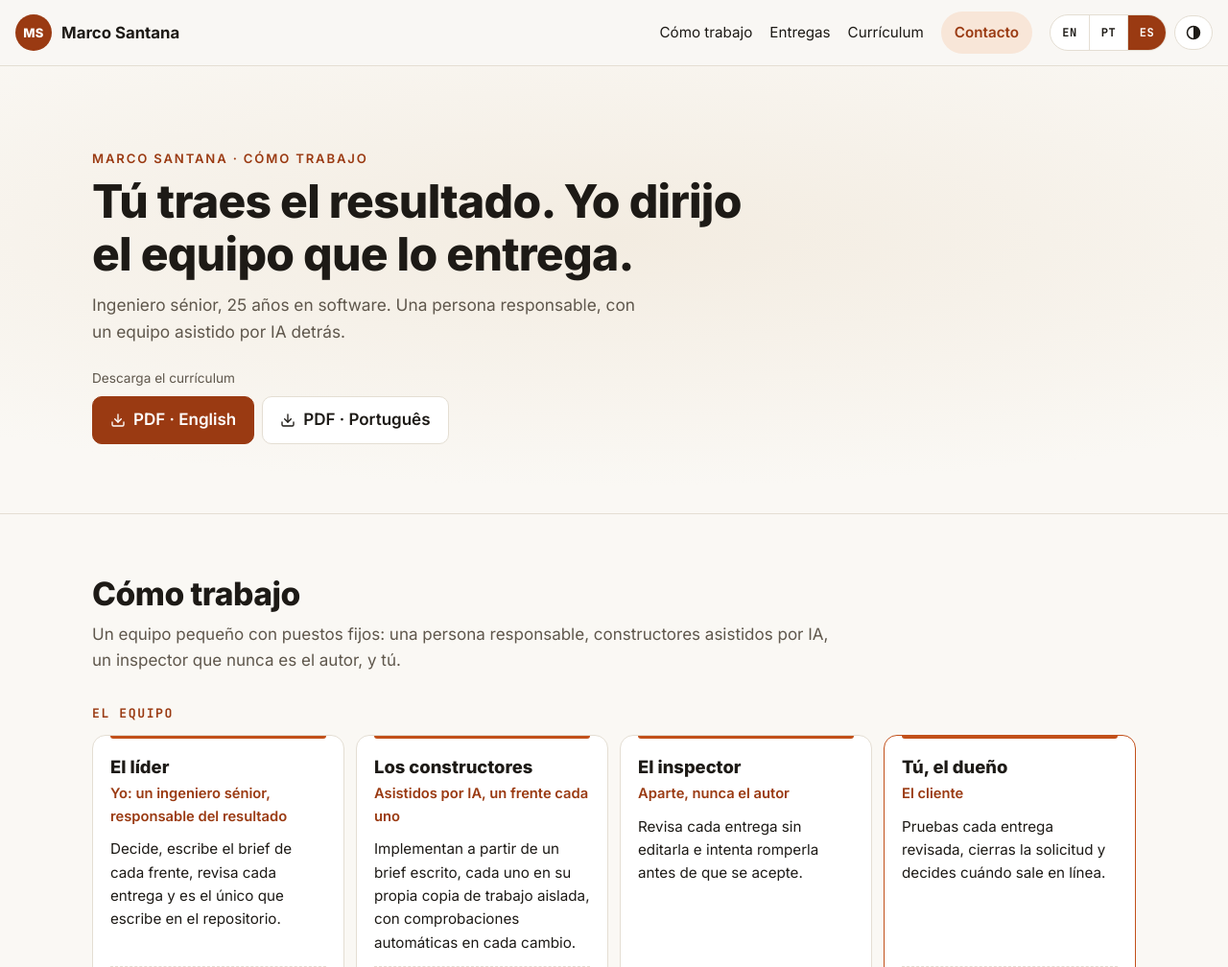
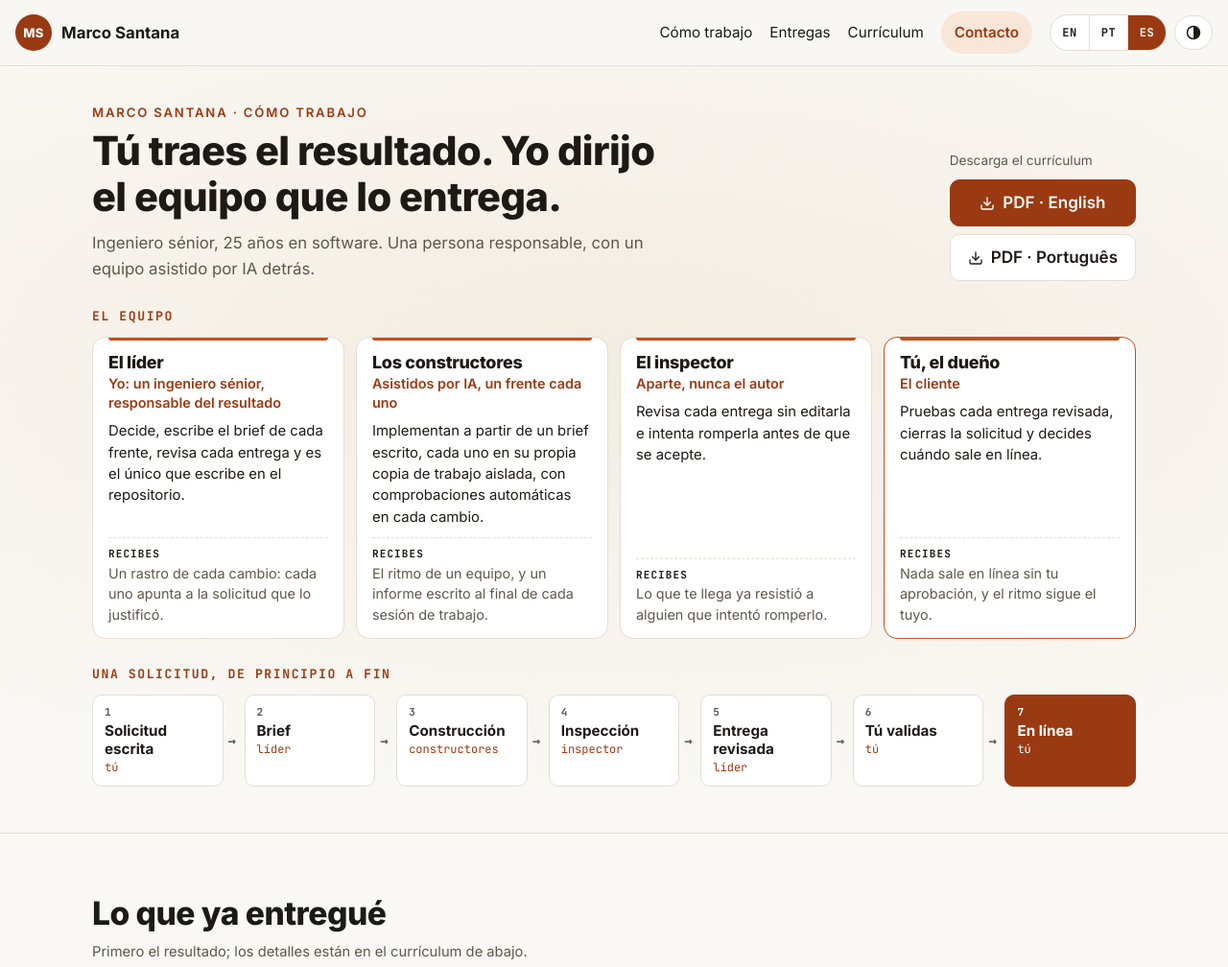
Before and after one commit to msant77/resume, a website: page v1/es/index.html in a window 1280 px wide. Shown: the top 1008 px of the page at 96% size. Drawn offline with Linux system fonts and the light colour scheme.

Commit message:
feat(site): put the squad in the first screen, where the scene was (#2)
The four seats and the cycle of one request move up into the hero,
right under the title and lede; the separate "How I work" section and
its heading and note are gone, so nothing is said twice. On wide
screens the PDFs sit beside the title, which keeps the title, both PDFs
and all four seats on the first screen at 1280 px. Entry pages
regenerated.

Co-authored-by: builder squad house mason opus high
Co-Authored-By: Claude Opus 5.5 <noreply@anthropic.com>

```diff
--- a/v1/assets/i18n/en.json
+++ b/v1/assets/i18n/en.json
@@ -29,8 +29,6 @@
     "lede": "Senior engineer, 25 years in software. One person accountable, an AI-assisted team behind him."
   },
   "how": {
-    "title": "How I work",
-    "note": "A small squad with fixed seats: one person accountable, AI-assisted builders, an inspector who is never the author, and you.",
     "squad": "The squad",
     "youGet": "You get",
     "seat": {
--- a/v1/assets/i18n/es.json
+++ b/v1/assets/i18n/es.json
@@ -29,8 +29,6 @@
     "lede": "Ingeniero sénior, 25 años en software. Una persona responsable, con un equipo asistido por IA detrás."
   },
   "how": {
-    "title": "Cómo trabajo",
-    "note": "Un equipo pequeño con puestos fijos: una persona responsable, constructores asistidos por IA, un inspector que nunca es el autor, y tú.",
     "squad": "El equipo",
     "youGet": "Recibes",
     "seat": {
--- a/v1/assets/i18n/pt-BR.json
+++ b/v1/assets/i18n/pt-BR.json
@@ -29,8 +29,6 @@
     "lede": "Engenheiro sênior, 25 anos em software. Uma pessoa responsável, com uma equipe assistida por IA por trás."
   },
   "how": {
-    "title": "Como trabalho",
-    "note": "Uma equipe pequena, com lugares fixos: uma pessoa responsável, construtores assistidos por IA, um inspetor que nunca é o autor, e você.",
     "squad": "A equipe",
     "youGet": "Você recebe",
     "seat": {
--- a/v1/assets/site.css
+++ b/v1/assets/site.css
@@ -188,46 +188,6 @@ code { font-family: var(--font-mono); font-size: .9em; }
   html { scroll-behavior: smooth; }
 }
 
-/* ---- How I work: the squad's seats, then one request's cycle (still) ---- */
-.how-note { max-width: 46em; margin: -8px 0 32px; color: var(--muted); }
-.how-sub { margin: 0 0 14px; font: 600 .82rem/1.3 var(--font-mono); letter-spacing: .12em; text-transform: uppercase; color: var(--accent-ink); }
-.seats { list-style: none; margin: 0 0 40px; padding: 0; display: grid; gap: 12px; grid-template-columns: minmax(0, 1fr); }
-@media (min-width: 640px) { .seats { grid-template-columns: repeat(2, minmax(0, 1fr)); } }
-@media (min-width: 1040px) { .seats { grid-template-columns: repeat(4, minmax(0, 1fr)); } }
-.seat {
-  position: relative; display: flex; flex-direction: column; padding: 18px 18px 16px;
-  background: var(--card); border: 1px solid var(--line); border-radius: var(--radius);
-}
-.seat::before { content: ""; position: absolute; left: 18px; right: 18px; top: 0; height: 3px; border-radius: 0 0 3px 3px; background: var(--accent); }
-.seat--owner { border-color: var(--accent); }
-.seat-title { margin: 0; font-size: 1.15rem; font-weight: 800; }
-.seat-who { margin: 2px 0 10px; color: var(--accent-ink); font-weight: 600; font-size: .92rem; }
-.seat-does { margin: 0 0 12px; font-size: .95rem; }
-.seat-gets { margin: auto 0 0; padding-top: 10px; border-top: 1px dashed var(--line); font-size: .92rem; color: var(--muted); }
-.seat-gets-label { display: block; font: 600 11px/1.6 var(--font-mono); letter-spacing: .1em; text-transform: uppercase; color: var(--ink); }
-
-.cycle { list-style: none; margin: 0; padding: 0; counter-reset: cycle; display: grid; gap: 8px; grid-template-columns: repeat(2, minmax(0, 1fr)); }
-@media (min-width: 640px) { .cycle { grid-template-columns: repeat(4, minmax(0, 1fr)); } }
-@media (min-width: 1040px) { .cycle { grid-template-columns: repeat(7, minmax(0, 1fr)); gap: 22px; } }
-.cycle li {
-  position: relative; counter-increment: cycle; display: flex; flex-direction: column; gap: 2px;
-  min-width: 0; padding: 10px 12px; background: var(--card); border: 1px solid var(--line); border-radius: 10px;
-}
-.cycle li::before { content: counter(cycle); font: 600 11px/1.4 var(--font-mono); color: var(--muted); }
-.cycle-step { font-weight: 700; font-size: .95rem; line-height: 1.25; }
-.cycle-seat { font: 12px/1.4 var(--font-mono); color: var(--accent-ink); }
-.cycle li.is-live { background: var(--accent-ink); border-color: var(--accent-ink); color: var(--on-accent); }
-.cycle li.is-live::before, .cycle li.is-live .cycle-seat { color: var(--on-accent); }
-/* below one row, the last step fills its row */
-@media (max-width: 1039px) { .cycle li.is-live { grid-column: span 2; } }
-/* one row on wide screens, an arrow in each gap */
-@media (min-width: 1040px) {
-  .cycle li + li::after {
-    content: "→"; position: absolute; left: -18px; top: 50%; transform: translateY(-50%);
-    font: 600 14px/1 var(--font-mono); color: var(--muted);
-  }
-}
-
 /* ---- Past work: a compact row of tiles ---- */
 .work-note { color: var(--muted); font-size: .92rem; margin: -8px 0 18px; }
 .work-row { list-style: none; margin: 0; padding: 0; display: grid; gap: 12px; grid-template-columns: minmax(0, 1fr); }
@@ -335,16 +295,61 @@ a.work-tile:hover strong { text-decoration: underline; }
 .plain-item .job-role { margin: 2px 0 0; }
 .plain-item .job-meta { margin: 2px 0 8px; }
 
-/* ==== Hero: the title and the lead call to action ==== */
+/* ==== Hero: the title, the résumé PDFs, then the squad and one request's cycle (still) ==== */
 .eyebrow { margin: 0 0 8px; font: 600 .82rem/1.3 var(--font-sans); letter-spacing: .14em; text-transform: uppercase; color: var(--accent-ink); }
-.hero { padding: 56px 0 48px; background: var(--hero-bg); border-bottom: 1px solid var(--line); }
-.hero-copy h1 { max-width: 16em; margin: 0 0 12px; font-size: clamp(1.75rem, 5vw, 3rem); font-weight: 800; text-wrap: balance; }
-.hero-lede { max-width: 34em; margin: 0 0 24px; color: var(--muted); font-size: 1.08rem; }
+.hero { padding: 28px 0 40px; background: var(--hero-bg); border-bottom: 1px solid var(--line); }
+.hero-head { display: grid; gap: 16px 40px; grid-template-columns: minmax(0, 1fr); margin: 0 0 28px; }
+.hero-copy h1 { max-width: 18em; margin: 0 0 10px; font-size: clamp(1.75rem, 4vw, 2.6rem); font-weight: 800; text-wrap: balance; }
+.hero-lede { max-width: 36em; margin: 0; color: var(--muted); font-size: 1.05rem; }
 .hero-actions { display: flex; flex-wrap: wrap; align-items: center; gap: 8px; }
 .hero-actions .label { width: 100%; margin: 0; font-size: .85rem; color: var(--muted); }
 .hero-actions .btn { flex: 1 1 auto; }
 @media (min-width: 480px) { .hero-actions .btn { flex: 0 0 auto; } }
-@media (min-width: 960px) { .hero { padding: 88px 0 72px; } }
+/* wide screens: the PDFs sit beside the title, so the seats stay on the first screen */
+@media (min-width: 960px) {
+  .hero { padding: 40px 0 48px; }
+  .hero-head { grid-template-columns: minmax(0, 1fr) auto; align-items: end; }
+  .hero-actions { flex-direction: column; align-items: stretch; }
+  .hero-actions .label { width: auto; }
+}
+
+.how-sub { margin: 0 0 12px; font: 600 .82rem/1.3 var(--font-mono); letter-spacing: .12em; text-transform: uppercase; color: var(--accent-ink); }
+.seats { list-style: none; margin: 0 0 28px; padding: 0; display: grid; gap: 12px; grid-template-columns: minmax(0, 1fr); }
+@media (min-width: 640px) { .seats { grid-template-columns: repeat(2, minmax(0, 1fr)); } }
+@media (min-width: 1040px) { .seats { grid-template-columns: repeat(4, minmax(0, 1fr)); } }
+.seat {
+  position: relative; display: flex; flex-direction: column; padding: 16px 16px 14px;
+  background: var(--card); border: 1px solid var(--line); border-radius: var(--radius);
+}
+.seat::before { content: ""; position: absolute; left: 16px; right: 16px; top: 0; height: 3px; border-radius: 0 0 3px 3px; background: var(--accent); }
+.seat--owner { border-color: var(--accent); }
+.seat-title { margin: 0; font-size: 1.12rem; font-weight: 800; }
+.seat-who { margin: 2px 0 8px; color: var(--accent-ink); font-weight: 600; font-size: .9rem; line-height: 1.4; }
+.seat-does { margin: 0 0 10px; font-size: .93rem; line-height: 1.5; }
+.seat-gets { margin: auto 0 0; padding-top: 8px; border-top: 1px dashed var(--line); font-size: .9rem; line-height: 1.5; color: var(--muted); }
+.seat-gets-label { display: block; font: 600 11px/1.6 var(--font-mono); letter-spacing: .1em; text-transform: uppercase; color: var(--ink); }
+
+.cycle { list-style: none; margin: 0; padding: 0; counter-reset: cycle; display: grid; gap: 8px; grid-template-columns: repeat(2, minmax(0, 1fr)); }
+@media (min-width: 640px) { .cycle { grid-template-columns: repeat(4, minmax(0, 1fr)); } }
+@media (min-width: 1040px) { .cycle { grid-template-columns: repeat(7, minmax(0, 1fr)); gap: 22px; } }
+.cycle li {
+  position: relative; counter-increment: cycle; display: flex; flex-direction: column; gap: 2px;
+  min-width: 0; padding: 10px 12px; background: var(--card); border: 1px solid var(--line); border-radius: 10px;
+}
+.cycle li::before { content: counter(cycle); font: 600 11px/1.4 var(--font-mono); color: var(--muted); }
+.cycle-step { font-weight: 700; font-size: .95rem; line-height: 1.25; }
+.cycle-seat { font: 12px/1.4 var(--font-mono); color: var(--accent-ink); }
+.cycle li.is-live { background: var(--accent-ink); border-color: var(--accent-ink); color: var(--on-accent); }
+.cycle li.is-live::before, .cycle li.is-live .cycle-seat { color: var(--on-accent); }
+/* below one row, the last step fills its row */
+@media (max-width: 1039px) { .cycle li.is-live { grid-column: span 2; } }
+/* one row on wide screens, an arrow in each gap */
+@media (min-width: 1040px) {
+  .cycle li + li::after {
+    content: "→"; position: absolute; left: -18px; top: 50%; transform: translateY(-50%);
+    font: 600 14px/1 var(--font-mono); color: var(--muted);
+  }
+}
 
 /* ---- print: the résumé only ---- */
 @media print {
--- a/v1/es/index.html
+++ b/v1/es/index.html
@@ -64,51 +64,48 @@
 
 <main id="main">
 
-  <section class="hero" aria-labelledby="hero-title">
-    <div class="wrap hero-copy">
+  <section class="hero" id="how" aria-labelledby="hero-title">
+    <div class="wrap">
+      <div class="hero-head">
+        <div class="hero-copy">
           <p class="eyebrow" data-i18n="home.eyebrow">Marco Santana · cómo trabajo</p>
           <h1 id="hero-title" data-i18n="home.h1">Tú traes el resultado. Yo dirijo el equipo que lo entrega.</h1>
           <p class="hero-lede" data-i18n="home.lede">Ingeniero sénior, 25 años en software. Una persona responsable, con un equipo asistido por IA detrás.</p>
+        </div>
         <div class="hero-actions">
           <p class="label" data-i18n="resume.pdf.label">Descarga el currículum</p>
           <a class="btn btn--primary" href="/Marco_Santana_Resume.pdf" hreflang="en"><svg viewBox="0 0 24 24" fill="none" stroke="currentColor" stroke-width="2" stroke-linecap="round" stroke-linejoin="round" aria-hidden="true"><path d="M21 15v4a2 2 0 0 1-2 2H5a2 2 0 0 1-2-2v-4"/><polyline points="7 10 12 15 17 10"/><line x1="12" y1="15" x2="12" y2="3"/></svg><span data-i18n="resume.pdf.en">PDF · English</span></a>
           <a class="btn" href="/Marco_Santana_Curriculo.pdf" hreflang="pt-BR"><svg viewBox="0 0 24 24" fill="none" stroke="currentColor" stroke-width="2" stroke-linecap="round" stroke-linejoin="round" aria-hidden="true"><path d="M21 15v4a2 2 0 0 1-2 2H5a2 2 0 0 1-2-2v-4"/><polyline points="7 10 12 15 17 10"/><line x1="12" y1="15" x2="12" y2="3"/></svg><span data-i18n="resume.pdf.pt">PDF · Português</span></a>
         </div>
       </div>
-  </section>
-
-  <section id="how" class="section how" aria-labelledby="how-title">
-    <div class="wrap">
-      <h2 id="how-title" class="section-title" data-i18n="how.title">Cómo trabajo</h2>
-      <p class="how-note" data-i18n="how.note">Un equipo pequeño con puestos fijos: una persona responsable, constructores asistidos por IA, un inspector que nunca es el autor, y tú.</p>
-      <h3 id="squad-title" class="how-sub" data-i18n="how.squad">El equipo</h3>
+      <h2 id="squad-title" class="how-sub" data-i18n="how.squad">El equipo</h2>
       <ul class="seats" aria-labelledby="squad-title">
         <li class="seat seat--lead">
-          <h4 class="seat-title" data-i18n="how.seat.lead.title">El líder</h4>
+          <h3 class="seat-title" data-i18n="how.seat.lead.title">El líder</h3>
           <p class="seat-who" data-i18n="how.seat.lead.who">Yo: un ingeniero sénior, responsable del resultado</p>
           <p class="seat-does" data-i18n="how.seat.lead.does">Decide, escribe el brief de cada frente, revisa cada entrega y es el único que escribe en el repositorio.</p>
           <p class="seat-gets"><span class="seat-gets-label" data-i18n="how.youGet">Recibes</span> <span data-i18n="how.seat.lead.gets">Un rastro de cada cambio: cada uno apunta a la solicitud que lo justificó.</span></p>
         </li>
         <li class="seat seat--builders">
-          <h4 class="seat-title" data-i18n="how.seat.builders.title">Los constructores</h4>
+          <h3 class="seat-title" data-i18n="how.seat.builders.title">Los constructores</h3>
           <p class="seat-who" data-i18n="how.seat.builders.who">Asistidos por IA, un frente cada uno</p>
           <p class="seat-does" data-i18n="how.seat.builders.does">Implementan a partir de un brief escrito, cada uno en su propia copia de trabajo aislada, con comprobaciones automáticas en cada cambio.</p>
           <p class="seat-gets"><span class="seat-gets-label" data-i18n="how.youGet">Recibes</span> <span data-i18n="how.seat.builders.gets">El ritmo de un equipo, y un informe escrito al final de cada sesión de trabajo.</span></p>
         </li>
         <li class="seat seat--inspector">
-          <h4 class="seat-title" data-i18n="how.seat.inspector.title">El inspector</h4>
+          <h3 class="seat-title" data-i18n="how.seat.inspector.title">El inspector</h3>
           <p class="seat-who" data-i18n="how.seat.inspector.who">Aparte, nunca el autor</p>
           <p class="seat-does" data-i18n="how.seat.inspector.does">Revisa cada entrega sin editarla e intenta romperla antes de que se acepte.</p>
           <p class="seat-gets"><span class="seat-gets-label" data-i18n="how.youGet">Recibes</span> <span data-i18n="how.seat.inspector.gets">Lo que te llega ya resistió a alguien que intentó romperlo.</span></p>
         </li>
         <li class="seat seat--owner">
-          <h4 class="seat-title" data-i18n="how.seat.owner.title">Tú, el dueño</h4>
+          <h3 class="seat-title" data-i18n="how.seat.owner.title">Tú, el dueño</h3>
           <p class="seat-who" data-i18n="how.seat.owner.who">El cliente</p>
           <p class="seat-does" data-i18n="how.seat.owner.does">Pruebas cada entrega revisada, cierras la solicitud y decides cuándo sale en línea.</p>
           <p class="seat-gets"><span class="seat-gets-label" data-i18n="how.youGet">Recibes</span> <span data-i18n="how.seat.owner.gets">Nada sale en línea sin tu aprobación, y el ritmo sigue el tuyo.</span></p>
         </li>
       </ul>
-      <h3 id="cycle-title" class="how-sub" data-i18n="how.cycle.title">Una solicitud, de principio a fin</h3>
+      <h2 id="cycle-title" class="how-sub" data-i18n="how.cycle.title">Una solicitud, de principio a fin</h2>
       <ol class="cycle" aria-labelledby="cycle-title">
         <li><span class="cycle-step" data-i18n="how.cycle.request">Solicitud escrita</span><span class="cycle-seat" data-i18n="how.who.you">tú</span></li>
         <li><span class="cycle-step" data-i18n="how.cycle.brief">Brief</span><span class="cycle-seat" data-i18n="how.who.lead">líder</span></li>
```
Also changed, not shown: v1/index.html (+11 -14 lines), v1/pt/index.html (+11 -14 lines). Lines whose indentation alone changed are shown as unchanged.
